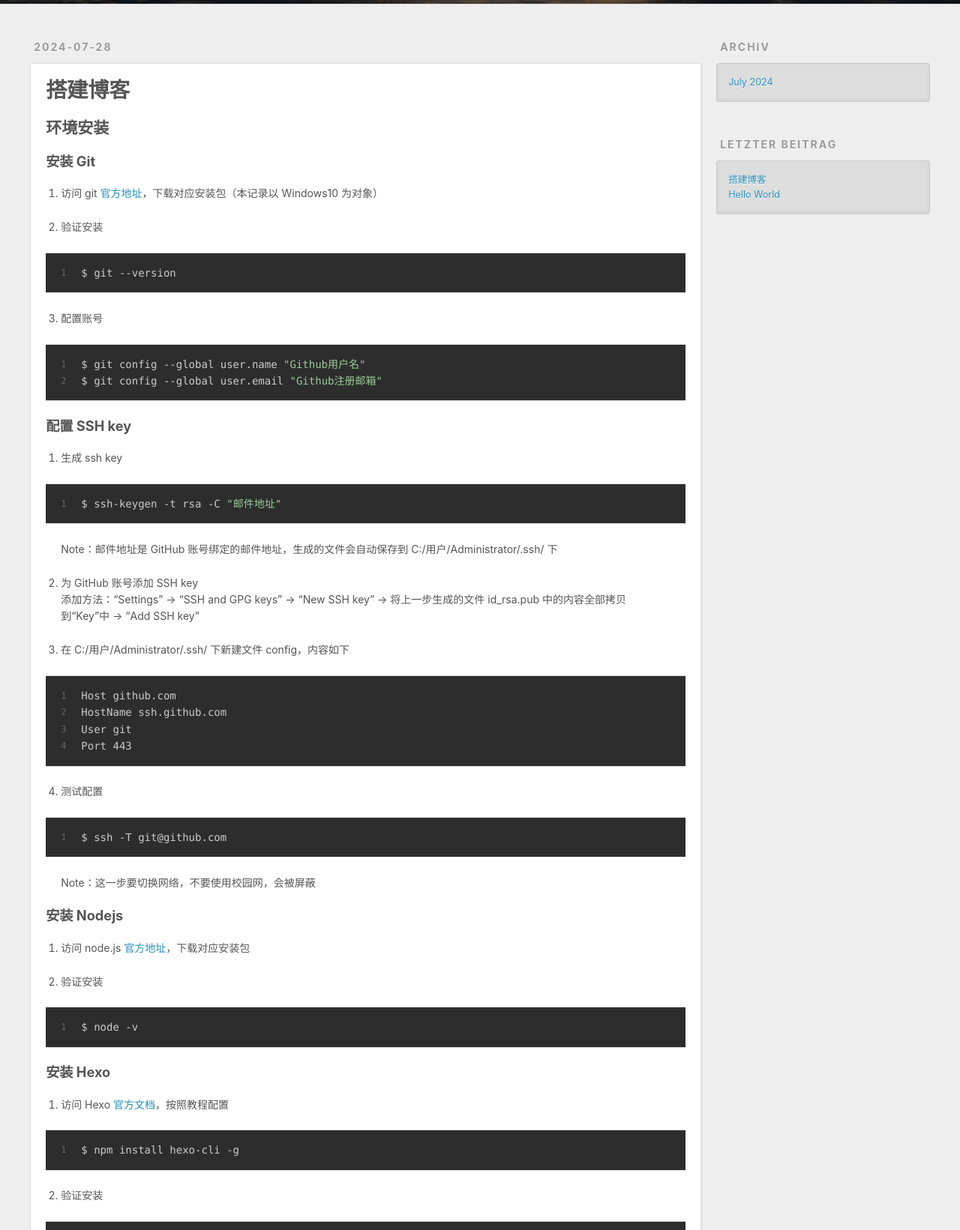
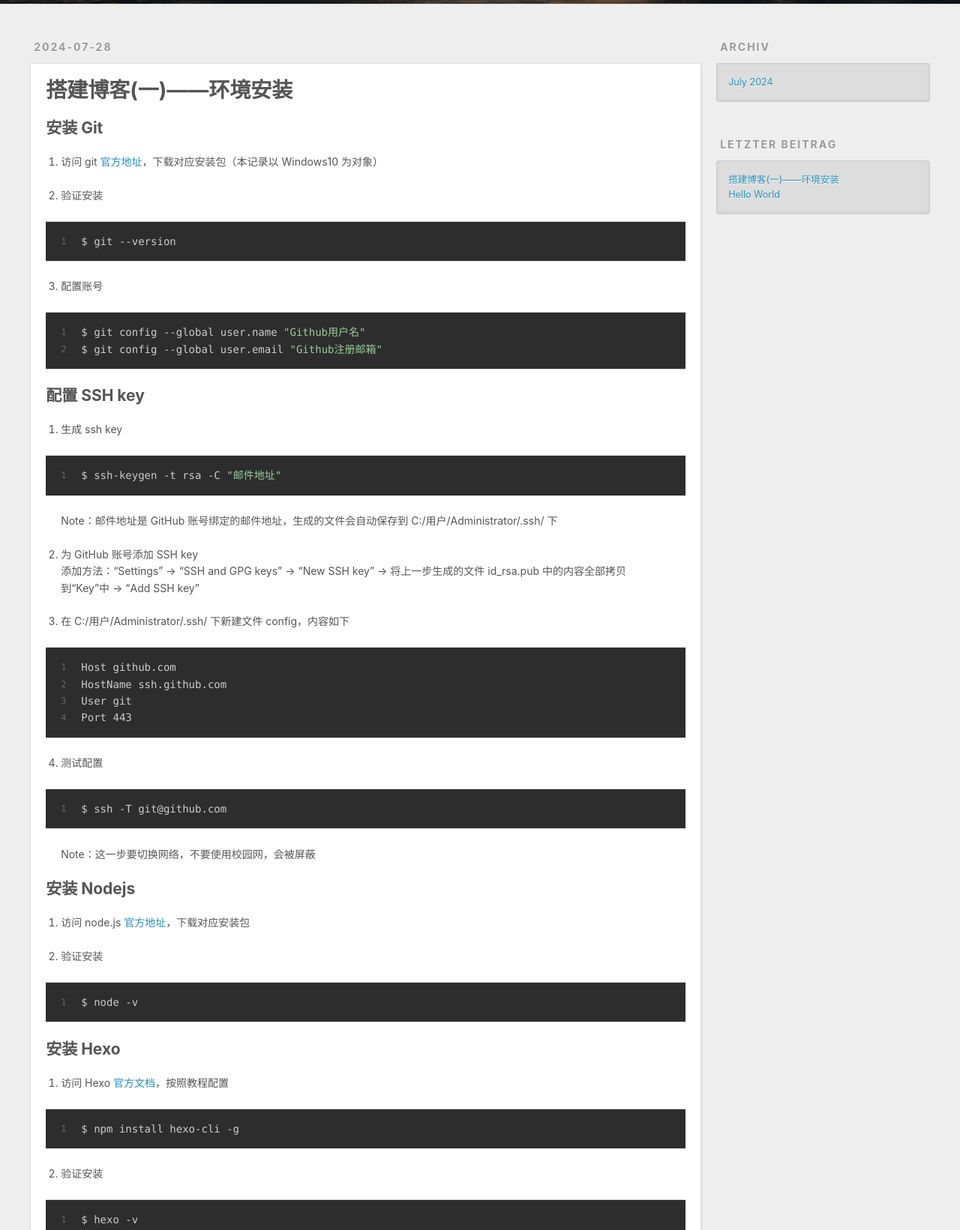
Before and after one commit to QingCiX/QingCi.github.io, a plain HTML site: page 2024/07/28/搭建博客-一-——环境安装/index.html in a window 1280 px wide. Shown: the part 295-1936 px from the top of the page at 75% size. Drawn offline with Linux system fonts and the light colour scheme.

Commit message:
Site updated: 2024-07-29 14:03:15

```diff
--- a/2024/07/28/搭建博客/index.html
+++ b/2024/07/28/搭建博客-一-——环境安装/index.html
@@ -4,17 +4,17 @@
   <meta charset="utf-8">
 
 
-  <title>搭建博客 | 晴辞的博客</title>
+  <title>搭建博客(一)——环境安装 | 晴辞的博客</title>
   <meta name="viewport" content="width=device-width, initial-scale=1, shrink-to-fit=no">
-  <meta name="description" content="环境安装安装 Git 访问 git 官方地址，下载对应安装包（本记录以 Windows10 为对象）  验证安装 1$ git --version  配置账号 12$ git config --global user.name &quot;Github用户名&quot;$ git config --global user.email &quot;Github注册邮箱&quot;  配置 SSH k">
+  <meta name="description" content="安装 Git 访问 git 官方地址，下载对应安装包（本记录以 Windows10 为对象）  验证安装 1$ git --version  配置账号 12$ git config --global user.name &quot;Github用户名&quot;$ git config --global user.email &quot;Github注册邮箱&quot;  配置 SSH key 生">
 <meta property="og:type" content="article">
-<meta property="og:title" content="搭建博客">
-<meta property="og:url" content="https://qingcix.github.io/2024/07/28/%E6%90%AD%E5%BB%BA%E5%8D%9A%E5%AE%A2/index.html">
+<meta property="og:title" content="搭建博客(一)——环境安装">
+<meta property="og:url" content="https://qingcix.github.io/2024/07/28/%E6%90%AD%E5%BB%BA%E5%8D%9A%E5%AE%A2-%E4%B8%80-%E2%80%94%E2%80%94%E7%8E%AF%E5%A2%83%E5%AE%89%E8%A3%85/index.html">
 <meta property="og:site_name" content="晴辞的博客">
-<meta property="og:description" content="环境安装安装 Git 访问 git 官方地址，下载对应安装包（本记录以 Windows10 为对象）  验证安装 1$ git --version  配置账号 12$ git config --global user.name &quot;Github用户名&quot;$ git config --global user.email &quot;Github注册邮箱&quot;  配置 SSH k">
+<meta property="og:description" content="安装 Git 访问 git 官方地址，下载对应安装包（本记录以 Windows10 为对象）  验证安装 1$ git --version  配置账号 12$ git config --global user.name &quot;Github用户名&quot;$ git config --global user.email &quot;Github注册邮箱&quot;  配置 SSH key 生">
 <meta property="og:locale">
 <meta property="article:published_time" content="2024-07-28T12:42:56.000Z">
-<meta property="article:modified_time" content="2024-07-29T05:52:02.970Z">
+<meta property="article:modified_time" content="2024-07-29T06:02:27.724Z">
 <meta property="article:author" content="QingCi">
 <meta name="twitter:card" content="summary">
 
@@ -75,9 +75,9 @@
 </header>
 
       <div class="outer">
-        <section id="main"><article id="post-搭建博客" class="h-entry article article-type-post" itemprop="blogPost" itemscope itemtype="https://schema.org/BlogPosting">
+        <section id="main"><article id="post-搭建博客-一-——环境安装" class="h-entry article article-type-post" itemprop="blogPost" itemscope itemtype="https://schema.org/BlogPosting">
   <div class="article-meta">
-    <a href="/2024/07/28/%E6%90%AD%E5%BB%BA%E5%8D%9A%E5%AE%A2/" class="article-date">
+    <a href="/2024/07/28/%E6%90%AD%E5%BB%BA%E5%8D%9A%E5%AE%A2-%E4%B8%80-%E2%80%94%E2%80%94%E7%8E%AF%E5%A2%83%E5%AE%89%E8%A3%85/" class="article-date">
   <time class="dt-published" datetime="2024-07-28T12:42:56.000Z" itemprop="datePublished">2024-07-28</time>
 </a>
 
@@ -89,7 +89,7 @@
 
 
     <h1 class="p-name article-title" itemprop="headline name">
-      搭建博客
+      搭建博客(一)——环境安装
     </h1>
 
 
@@ -97,7 +97,7 @@
 
     <div class="e-content article-entry" itemprop="articleBody">
 
-        <h2 id="环境安装"><a href="#环境安装" class="headerlink" title="环境安装"></a>环境安装</h2><h3 id="安装-Git"><a href="#安装-Git" class="headerlink" title="安装 Git"></a>安装 Git</h3><ol>
+        <h2 id="安装-Git"><a href="#安装-Git" class="headerlink" title="安装 Git"></a>安装 Git</h2><ol>
 <li><p>访问 git <a target="_blank" rel="noopener" href="https://git-scm.com/">官方地址</a>，下载对应安装包（本记录以 Windows10 为对象）</p>
 </li>
 <li><p>验证安装</p>
@@ -106,7 +106,7 @@
 <li><p>配置账号</p>
 <figure class="highlight bash"><table><tr><td class="gutter"><pre><span class="line">1</span><br><span class="line">2</span><br></pre></td><td class="code"><pre><span class="line">$ git config --global user.name <span class="string">&quot;Github用户名&quot;</span></span><br><span class="line">$ git config --global user.email <span class="string">&quot;Github注册邮箱&quot;</span></span><br></pre></td></tr></table></figure></li>
 </ol>
-<h3 id="配置-SSH-key"><a href="#配置-SSH-key" class="headerlink" title="配置 SSH key"></a>配置 SSH key</h3><ol>
+<h2 id="配置-SSH-key"><a href="#配置-SSH-key" class="headerlink" title="配置 SSH key"></a>配置 SSH key</h2><ol>
 <li><p>生成 ssh key</p>
 <figure class="highlight bash"><table><tr><td class="gutter"><pre><span class="line">1</span><br></pre></td><td class="code"><pre><span class="line">$ ssh-keygen -t rsa -C <span class="string">&quot;邮件地址&quot;</span></span><br></pre></td></tr></table></figure>
 <p>Note：邮件地址是 GitHub 账号绑定的邮件地址，生成的文件会自动保存到 C:&#x2F;用户&#x2F;Administrator&#x2F;.ssh&#x2F; 下</p>
@@ -121,13 +121,13 @@
 <p>Note：这一步要切换网络，不要使用校园网，会被屏蔽</p>
 </li>
 </ol>
-<h3 id="安装-Nodejs"><a href="#安装-Nodejs" class="headerlink" title="安装 Nodejs"></a>安装 Nodejs</h3><ol>
+<h2 id="安装-Nodejs"><a href="#安装-Nodejs" class="headerlink" title="安装 Nodejs"></a>安装 Nodejs</h2><ol>
 <li><p>访问 node.js <a target="_blank" rel="noopener" href="https://nodejs.org/en/download/">官方地址</a>，下载对应安装包</p>
 </li>
 <li><p>验证安装</p>
 <figure class="highlight bash"><table><tr><td class="gutter"><pre><span class="line">1</span><br></pre></td><td class="code"><pre><span class="line">$ node -v</span><br></pre></td></tr></table></figure></li>
 </ol>
-<h3 id="安装-Hexo"><a href="#安装-Hexo" class="headerlink" title="安装 Hexo"></a>安装 Hexo</h3><ol>
+<h2 id="安装-Hexo"><a href="#安装-Hexo" class="headerlink" title="安装 Hexo"></a>安装 Hexo</h2><ol>
 <li><p>访问 Hexo <a target="_blank" rel="noopener" href="https://hexo.io/zh-cn/">官方文档</a>，按照教程配置</p>
 <figure class="highlight bash"><table><tr><td class="gutter"><pre><span class="line">1</span><br></pre></td><td class="code"><pre><span class="line">$ npm install hexo-cli -g</span><br></pre></td></tr></table></figure>
 </li>
@@ -163,7 +163,7 @@
 
     </div>
     <footer class="article-footer">
-      <a data-url="https://qingcix.github.io/2024/07/28/%E6%90%AD%E5%BB%BA%E5%8D%9A%E5%AE%A2/" data-id="clz5k6hs30000lgvr91khfni5" data-title="搭建博客" class="article-share-link"><span class="fa fa-share">Teilen</span></a>
+      <a data-url="https://qingcix.github.io/2024/07/28/%E6%90%AD%E5%BB%BA%E5%8D%9A%E5%AE%A2-%E4%B8%80-%E2%80%94%E2%80%94%E7%8E%AF%E5%A2%83%E5%AE%89%E8%A3%85/" data-id="clz6l244o0000owvr9c22gi1v" data-title="搭建博客(一)——环境安装" class="article-share-link"><span class="fa fa-share">Teilen</span></a>
 
 
 
@@ -214,7 +214,7 @@
       <ul>
 
           <li>
-            <a href="/2024/07/28/%E6%90%AD%E5%BB%BA%E5%8D%9A%E5%AE%A2/">搭建博客</a>
+            <a href="/2024/07/28/%E6%90%AD%E5%BB%BA%E5%8D%9A%E5%AE%A2-%E4%B8%80-%E2%80%94%E2%80%94%E7%8E%AF%E5%A2%83%E5%AE%89%E8%A3%85/">搭建博客(一)——环境安装</a>
           </li>
 
           <li>
```
Also changed, not shown: 2024/07/28/hello-world/index.html (+3 -3 lines), archives/2024/07/index.html (+3 -3 lines), archives/2024/index.html (+3 -3 lines), archives/index.html (+3 -3 lines), index.html (+9 -9 lines).
